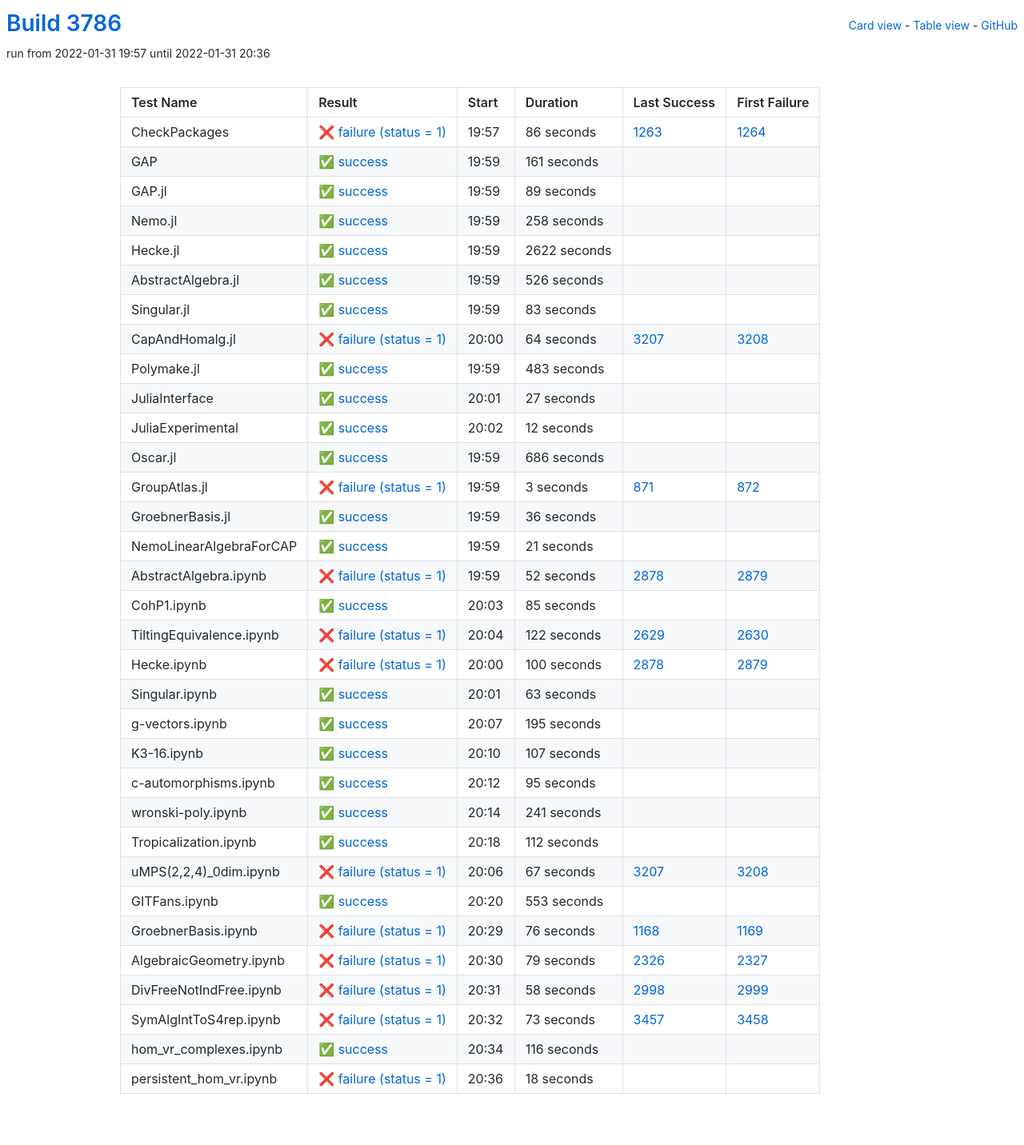
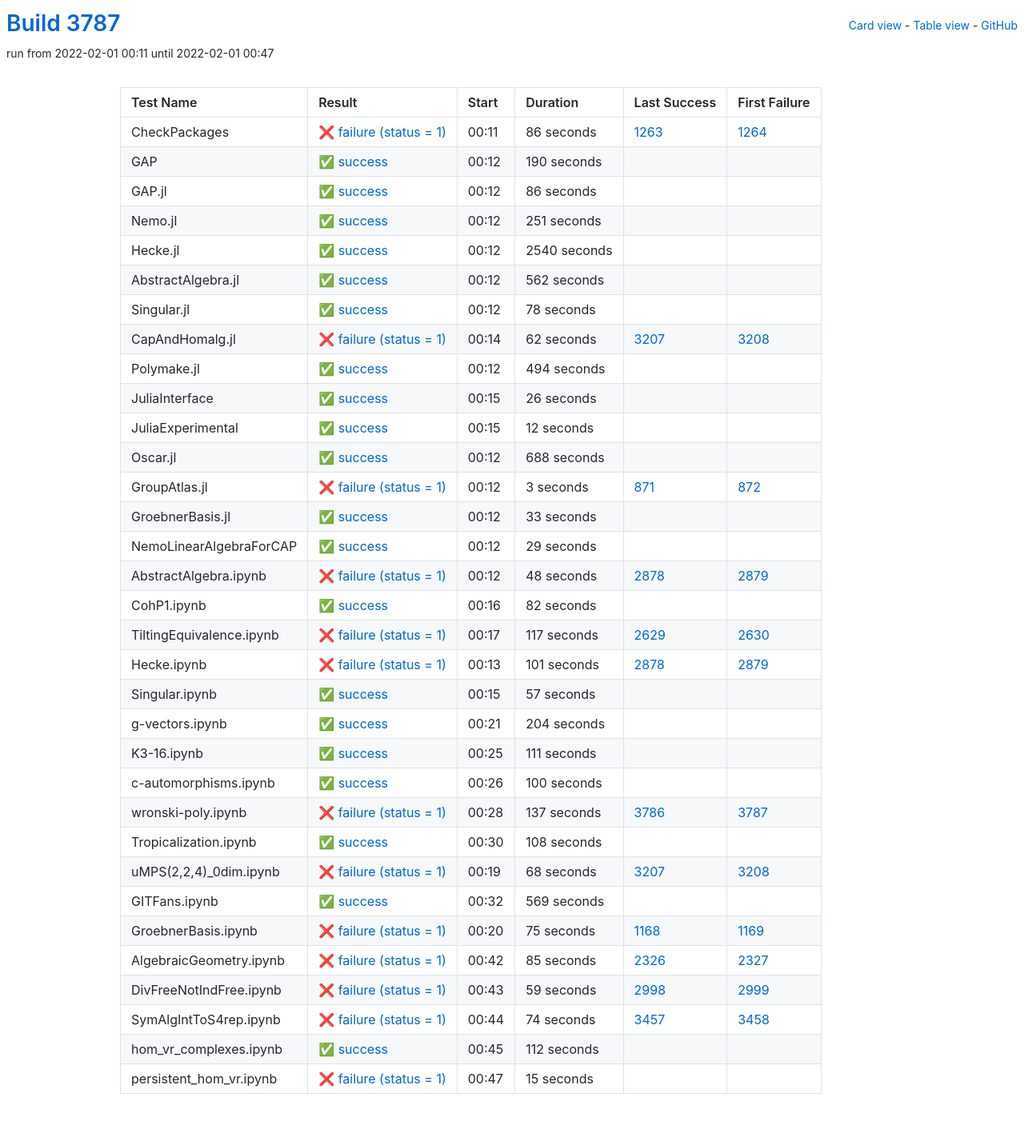
Before and after one commit to oscar-system/oscar-ci-status-stable, a Jekyll site: the page built from table.html, in a window 1280 px wide. Shown: the whole page at 80% size. Built offline with Jekyll 4.4.1, drawn with Linux system fonts in a browser that asks for light colours.

Commit message:
Build #3787

```diff
--- a/_data/ci.yml
+++ b/_data/ci.yml
@@ -1,6 +1,6 @@
 ---
-build: 3786
-build_url: https://oscarci.mathematik.uni-kl.de/job/oscar-stable/3786/
+build: 3787
+build_url: https://oscarci.mathematik.uni-kl.de/job/oscar-stable/3787/
 job: oscar-stable
 organization: oscar-system
 repo: oscar-ci-status-stable
@@ -8,8 +8,8 @@ repourl: https://github.com/oscar-system/oscar-ci-status-stable
 tests:
 - name: CheckPackages
   id: checkpackages
-  log: https://oscarci.mathematik.uni-kl.de/job/oscar-stable/3786/artifact/logs/build-3786/CheckPackages.log
-  start: 2022-01-31 19:57
+  log: https://oscarci.mathematik.uni-kl.de/job/oscar-stable/3787/artifact/logs/build-3787/CheckPackages.log
+  start: 2022-02-01 00:11
   success: false
   exitcode: 1
   status: failure
@@ -20,116 +20,116 @@ tests:
   first_failure_url: https://oscarci.mathematik.uni-kl.de/job/oscar-stable/1264/
 - name: GAP
   id: gap
-  log: https://oscarci.mathematik.uni-kl.de/job/oscar-stable/3786/artifact/logs/build-3786/GAP.log
-  start: 2022-01-31 19:59
+  log: https://oscarci.mathematik.uni-kl.de/job/oscar-stable/3787/artifact/logs/build-3787/GAP.log
+  start: 2022-02-01 00:12
   success: true
   exitcode: 0
   status: success
-  duration: 161
+  duration: 190
   last_success: false
   last_success_url:
   first_failure: false
   first_failure_url:
 - name: GAP.jl
   id: gap-jl
-  log: https://oscarci.mathematik.uni-kl.de/job/oscar-stable/3786/artifact/logs/build-3786/GAP.jl.log
-  start: 2022-01-31 19:59
+  log: https://oscarci.mathematik.uni-kl.de/job/oscar-stable/3787/artifact/logs/build-3787/GAP.jl.log
+  start: 2022-02-01 00:12
   success: true
   exitcode: 0
   status: success
-  duration: 89
+  duration: 86
   last_success: false
   last_success_url:
   first_failure: false
   first_failure_url:
 - name: Nemo.jl
   id: nemo-jl
-  log: https://oscarci.mathematik.uni-kl.de/job/oscar-stable/3786/artifact/logs/build-3786/Nemo.jl.log
-  start: 2022-01-31 19:59
+  log: https://oscarci.mathematik.uni-kl.de/job/oscar-stable/3787/artifact/logs/build-3787/Nemo.jl.log
+  start: 2022-02-01 00:12
   success: true
   exitcode: 0
   status: success
-  duration: 258
+  duration: 251
   last_success: false
   last_success_url:
   first_failure: false
   first_failure_url:
 - name: Hecke.jl
   id: hecke-jl
-  log: https://oscarci.mathematik.uni-kl.de/job/oscar-stable/3786/artifact/logs/build-3786/Hecke.jl.log
-  start: 2022-01-31 19:59
+  log: https://oscarci.mathematik.uni-kl.de/job/oscar-stable/3787/artifact/logs/build-3787/Hecke.jl.log
+  start: 2022-02-01 00:12
   success: true
   exitcode: 0
   status: success
-  duration: 2622
+  duration: 2540
   last_success: false
   last_success_url:
   first_failure: false
   first_failure_url:
 - name: AbstractAlgebra.jl
   id: abstractalgebra-jl
-  log: https://oscarci.mathematik.uni-kl.de/job/oscar-stable/3786/artifact/logs/build-3786/AbstractAlgebra.jl.log
-  start: 2022-01-31 19:59
+  log: https://oscarci.mathematik.uni-kl.de/job/oscar-stable/3787/artifact/logs/build-3787/AbstractAlgebra.jl.log
+  start: 2022-02-01 00:12
   success: true
   exitcode: 0
   status: success
-  duration: 526
+  duration: 562
   last_success: false
   last_success_url:
   first_failure: false
   first_failure_url:
 - name: Singular.jl
   id: singular-jl
-  log: https://oscarci.mathematik.uni-kl.de/job/oscar-stable/3786/artifact/logs/build-3786/Singular.jl.log
-  start: 2022-01-31 19:59
+  log: https://oscarci.mathematik.uni-kl.de/job/oscar-stable/3787/artifact/logs/build-3787/Singular.jl.log
+  start: 2022-02-01 00:12
   success: true
   exitcode: 0
   status: success
-  duration: 83
+  duration: 78
   last_success: false
   last_success_url:
   first_failure: false
   first_failure_url:
 - name: CapAndHomalg.jl
   id: capandhomalg-jl
-  log: https://oscarci.mathematik.uni-kl.de/job/oscar-stable/3786/artifact/logs/build-3786/CapAndHomalg.jl.log
-  start: 2022-01-31 20:00
+  log: https://oscarci.mathematik.uni-kl.de/job/oscar-stable/3787/artifact/logs/build-3787/CapAndHomalg.jl.log
+  start: 2022-02-01 00:14
   success: false
   exitcode: 1
   status: failure
-  duration: 64
+  duration: 62
   last_success: 3207
   last_success_url: https://oscarci.mathematik.uni-kl.de/job/oscar-stable/3207/
   first_failure: 3208
   first_failure_url: https://oscarci.mathematik.uni-kl.de/job/oscar-stable/3208/
 - name: Polymake.jl
   id: polymake-jl
-  log: https://oscarci.mathematik.uni-kl.de/job/oscar-stable/3786/artifact/logs/build-3786/Polymake.jl.log
-  start: 2022-01-31 19:59
+  log: https://oscarci.mathematik.uni-kl.de/job/oscar-stable/3787/artifact/logs/build-3787/Polymake.jl.log
+  start: 2022-02-01 00:12
   success: true
   exitcode: 0
   status: success
-  duration: 483
+  duration: 494
   last_success: false
   last_success_url:
   first_failure: false
   first_failure_url:
 - name: JuliaInterface
   id: juliainterface
-  log: https://oscarci.mathematik.uni-kl.de/job/oscar-stable/3786/artifact/logs/build-3786/JuliaInterface.log
-  start: 2022-01-31 20:01
+  log: https://oscarci.mathematik.uni-kl.de/job/oscar-stable/3787/artifact/logs/build-3787/JuliaInterface.log
+  start: 2022-02-01 00:15
   success: true
   exitcode: 0
   status: success
-  duration: 27
+  duration: 26
   last_success: false
   last_success_url:
   first_failure: false
   first_failure_url:
 - name: JuliaExperimental
   id: juliaexperimental
-  log: https://oscarci.mathematik.uni-kl.de/job/oscar-stable/3786/artifact/logs/build-3786/JuliaExperimental.log
-  start: 2022-01-31 20:02
+  log: https://oscarci.mathematik.uni-kl.de/job/oscar-stable/3787/artifact/logs/build-3787/JuliaExperimental.log
+  start: 2022-02-01 00:15
   success: true
   exitcode: 0
   status: success
@@ -140,20 +140,20 @@ tests:
   first_failure_url:
 - name: Oscar.jl
   id: oscar-jl
-  log: https://oscarci.mathematik.uni-kl.de/job/oscar-stable/3786/artifact/logs/build-3786/Oscar.jl.log
-  start: 2022-01-31 19:59
+  log: https://oscarci.mathematik.uni-kl.de/job/oscar-stable/3787/artifact/logs/build-3787/Oscar.jl.log
+  start: 2022-02-01 00:12
   success: true
   exitcode: 0
   status: success
-  duration: 686
+  duration: 688
   last_success: false
   last_success_url:
   first_failure: false
   first_failure_url:
 - name: GroupAtlas.jl
   id: groupatlas-jl
-  log: https://oscarci.mathematik.uni-kl.de/job/oscar-stable/3786/artifact/logs/build-3786/GroupAtlas.jl.log
-  start: 2022-01-31 19:59
+  log: https://oscarci.mathematik.uni-kl.de/job/oscar-stable/3787/artifact/logs/build-3787/GroupAtlas.jl.log
+  start: 2022-02-01 00:12
   success: false
   exitcode: 1
   status: failure
@@ -164,140 +164,224 @@ tests:
   first_failure_url: https://oscarci.mathematik.uni-kl.de/job/oscar-stable/872/
 - name: GroebnerBasis.jl
   id: groebnerbasis-jl
-  log: https://oscarci.mathematik.uni-kl.de/job/oscar-stable/3786/artifact/logs/build-3786/GroebnerBasis.jl.log
-  start: 2022-01-31 19:59
+  log: https://oscarci.mathematik.uni-kl.de/job/oscar-stable/3787/artifact/logs/build-3787/GroebnerBasis.jl.log
+  start: 2022-02-01 00:12
   success: true
   exitcode: 0
   status: success
-  duration: 36
+  duration: 33
   last_success: false
   last_success_url:
   first_failure: false
   first_failure_url:
 - name: NemoLinearAlgebraForCAP
   id: nemolinearalgebraforcap
-  log: https://oscarci.mathematik.uni-kl.de/job/oscar-stable/3786/artifact/logs/build-3786/NemoLinearAlgebraForCAP.log
-  start: 2022-01-31 19:59
+  log: https://oscarci.mathematik.uni-kl.de/job/oscar-stable/3787/artifact/logs/build-3787/NemoLinearAlgebraForCAP.log
+  start: 2022-02-01 00:12
   success: true
   exitcode: 0
   status: success
-  duration: 21
+  duration: 29
   last_success: false
   last_success_url:
   first_failure: false
   first_failure_url:
 - name: AbstractAlgebra.ipynb
   id: abstractalgebra-ipynb
-  log: https://oscarci.mathematik.uni-kl.de/job/oscar-stable/3786/artifact/logs/build-3786/AbstractAlgebra.ipynb.log
-  start: 2022-01-31 19:59
+  log: https://oscarci.mathematik.uni-kl.de/job/oscar-stable/3787/artifact/logs/build-3787/AbstractAlgebra.ipynb.log
+  start: 2022-02-01 00:12
   success: false
   exitcode: 1
   status: failure
-  duration: 52
+  duration: 48
   last_success: 2878
   last_success_url: https://oscarci.mathematik.uni-kl.de/job/oscar-stable/2878/
   first_failure: 2879
   first_failure_url: https://oscarci.mathematik.uni-kl.de/job/oscar-stable/2879/
 - name: CohP1.ipynb
   id: cohp1-ipynb
-  log: https://oscarci.mathematik.uni-kl.de/job/oscar-stable/3786/artifact/logs/build-3786/CohP1.ipynb.log
-  start: 2022-01-31 20:03
+  log: https://oscarci.mathematik.uni-kl.de/job/oscar-stable/3787/artifact/logs/build-3787/CohP1.ipynb.log
+  start: 2022-02-01 00:16
   success: true
   exitcode: 0
   status: success
-  duration: 85
+  duration: 82
   last_success: false
   last_success_url:
   first_failure: false
   first_failure_url:
 - name: TiltingEquivalence.ipynb
   id: tiltingequivalence-ipynb
-  log: https://oscarci.mathematik.uni-kl.de/job/oscar-stable/3786/artifact/logs/build-3786/TiltingEquivalence.ipynb.log
-  start: 2022-01-31 20:04
+  log: https://oscarci.mathematik.uni-kl.de/job/oscar-stable/3787/artifact/logs/build-3787/TiltingEquivalence.ipynb.log
+  start: 2022-02-01 00:17
   success: false
   exitcode: 1
   status: failure
-  duration: 122
+  duration: 117
   last_success: 2629
   last_success_url: https://oscarci.mathematik.uni-kl.de/job/oscar-stable/2629/
   first_failure: 2630
   first_failure_url: https://oscarci.mathematik.uni-kl.de/job/oscar-stable/2630/
 - name: Hecke.ipynb
   id: hecke-ipynb
-  log: https://oscarci.mathematik.uni-kl.de/job/oscar-stable/3786/artifact/logs/build-3786/Hecke.ipynb.log
-  start: 2022-01-31 20:00
+  log: https://oscarci.mathematik.uni-kl.de/job/oscar-stable/3787/artifact/logs/build-3787/Hecke.ipynb.log
+  start: 2022-02-01 00:13
   success: false
   exitcode: 1
   status: failure
-  duration: 100
+  duration: 101
   last_success: 2878
   last_success_url: https://oscarci.mathematik.uni-kl.de/job/oscar-stable/2878/
   first_failure: 2879
   first_failure_url: https://oscarci.mathematik.uni-kl.de/job/oscar-stable/2879/
 - name: Singular.ipynb
   id: singular-ipynb
-  log: https://oscarci.mathematik.uni-kl.de/job/oscar-stable/3786/artifact/logs/build-3786/Singular.ipynb.log
-  start: 2022-01-31 20:01
+  log: https://oscarci.mathematik.uni-kl.de/job/oscar-stable/3787/artifact/logs/build-3787/Singular.ipynb.log
+  start: 2022-02-01 00:15
   success: true
   exitcode: 0
   status: success
-  duration: 63
+  duration: 57
   last_success: false
   last_success_url:
   first_failure: false
   first_failure_url:
 - name: g-vectors.ipynb
   id: g-vectors-ipynb
-  log: https://oscarci.mathematik.uni-kl.de/job/oscar-stable/3786/artifact/logs/build-3786/g-vectors.ipynb.log
-  start: 2022-01-31 20:07
+  log: https://oscarci.mathematik.uni-kl.de/job/oscar-stable/3787/artifact/logs/build-3787/g-vectors.ipynb.log
+  start: 2022-02-01 00:21
   success: true
   exitcode: 0
   status: success
-  duration: 195
+  duration: 204
   last_success: false
   last_success_url:
   first_failure: false
   first_failure_url:
 - name: K3-16.ipynb
   id: k3-16-ipynb
-  log: https://oscarci.mathematik.uni-kl.de/job/oscar-stable/3786/artifact/logs/build-3786/K3-16.ipynb.log
-  start: 2022-01-31 20:10
+  log: https://oscarci.mathematik.uni-kl.de/job/oscar-stable/3787/artifact/logs/build-3787/K3-16.ipynb.log
+  start: 2022-02-01 00:25
   success: true
   exitcode: 0
   status: success
-  duration: 107
+  duration: 111
   last_success: false
   last_success_url:
   first_failure: false
   first_failure_url:
 - name: c-automorphisms.ipynb
   id: c-automorphisms-ipynb
-  log: https://oscarci.mathematik.uni-kl.de/job/oscar-stable/3786/artifact/logs/build-3786/c-automorphisms.ipynb.log
-  start: 2022-01-31 20:12
+  log: https://oscarci.mathematik.uni-kl.de/job/oscar-stable/3787/artifact/logs/build-3787/c-automorphisms.ipynb.log
+  start: 2022-02-01 00:26
   success: true
   exitcode: 0
   status: success
-  duration: 95
+  duration: 100
   last_success: false
   last_success_url:
   first_failure: false
   first_failure_url:
 - name: wronski-poly.ipynb
   id: wronski-poly-ipynb
-  log: https://oscarci.mathematik.uni-kl.de/job/oscar-stable/3786/artifact/logs/build-3786/wronski-poly.ipynb.log
-  start: 2022-01-31 20:14
+  log: https://oscarci.mathematik.uni-kl.de/job/oscar-stable/3787/artifact/logs/build-3787/wronski-poly.ipynb.log
+  start: 2022-02-01 00:28
+  success: false
+  exitcode: 1
+  status: failure
+  duration: 137
+  last_success: 3786
+  last_success_url: https://oscarci.mathematik.uni-kl.de/job/oscar-stable/3786/
+  first_failure: 3787
+  first_failure_url: https://oscarci.mathematik.uni-kl.de/job/oscar-stable/3787/
+- name: Tropicalization.ipynb
+  id: tropicalization-ipynb
+  log: https://oscarci.mathematik.uni-kl.de/job/oscar-stable/3787/artifact/logs/build-3787/Tropicalization.ipynb.log
+  start: 2022-02-01 00:30
   success: true
   exitcode: 0
   status: success
-  duration: 241
+  duration: 108
   last_success: false
   last_success_url:
   first_failure: false
   first_failure_url:
-- name: Tropicalization.ipynb
-  id: tropicalization-ipynb
-  log: https://oscarci.mathematik.uni-kl.de/job/oscar-stable/3786/artifact/logs/build-3786/Tropicalization.ipynb.log
-  start: 2022-01-31 20:18
+- name: uMPS(2,2,4)_0dim.ipynb
+  id: umps-2-2-4-0dim-ipynb
+  log: https://oscarci.mathematik.uni-kl.de/job/oscar-stable/3787/artifact/logs/build-3787/uMPS-2-2-4-_0dim.ipynb.log
+  start: 2022-02-01 00:19
+  success: false
+  exitcode: 1
+  status: failure
+  duration: 68
+  last_success: 3207
+  last_success_url: https://oscarci.mathematik.uni-kl.de/job/oscar-stable/3207/
+  first_failure: 3208
+  first_failure_url: https://oscarci.mathematik.uni-kl.de/job/oscar-stable/3208/
+- name: GITFans.ipynb
+  id: gitfans-ipynb
+  log: https://oscarci.mathematik.uni-kl.de/job/oscar-stable/3787/artifact/logs/build-3787/GITFans.ipynb.log
+  start: 2022-02-01 00:32
+  success: true
+  exitcode: 0
+  status: success
+  duration: 569
+  last_success: false
+  last_success_url:
+  first_failure: false
+  first_failure_url:
+- name: GroebnerBasis.ipynb
+  id: groebnerbasis-ipynb
+  log: https://oscarci.mathematik.uni-kl.de/job/oscar-stable/3787/artifact/logs/build-3787/GroebnerBasis.ipynb.log
+  start: 2022-02-01 00:20
+  success: false
+  exitcode: 1
+  status: failure
+  duration: 75
+  last_success: 1168
+  last_success_url: https://oscarci.mathematik.uni-kl.de/job/oscar-stable/1168/
+  first_failure: 1169
+  first_failure_url: https://oscarci.mathematik.uni-kl.de/job/oscar-stable/1169/
+- name: AlgebraicGeometry.ipynb
+  id: algebraicgeometry-ipynb
+  log: https://oscarci.mathematik.uni-kl.de/job/oscar-stable/3787/artifact/logs/build-3787/AlgebraicGeometry.ipynb.log
+  start: 2022-02-01 00:42
+  success: false
+  exitcode: 1
+  status: failure
+  duration: 85
+  last_success: 2326
+  last_success_url: https://oscarci.mathematik.uni-kl.de/job/oscar-stable/2326/
+  first_failure: 2327
+  first_failure_url: https://oscarci.mathematik.uni-kl.de/job/oscar-stable/2327/
+- name: DivFreeNotIndFree.ipynb
+  id: divfreenotindfree-ipynb
+  log: https://oscarci.mathematik.uni-kl.de/job/oscar-stable/3787/artifact/logs/build-3787/DivFreeNotIndFree.ipynb.log
+  start: 2022-02-01 00:43
+  success: false
+  exitcode: 1
+  status: failure
+  duration: 59
+  last_success: 2998
+  last_success_url: https://oscarci.mathematik.uni-kl.de/job/oscar-stable/2998/
+  first_failure: 2999
+  first_failure_url: https://oscarci.mathematik.uni-kl.de/job/oscar-stable/2999/
+- name: SymAlgIntToS4rep.ipynb
+  id: symalginttos4rep-ipynb
+  log: https://oscarci.mathematik.uni-kl.de/job/oscar-stable/3787/artifact/logs/build-3787/SymAlgIntToS4rep.ipynb.log
+  start: 2022-02-01 00:44
+  success: false
+  exitcode: 1
+  status: failure
+  duration: 74
+  last_success: 3457
+  last_success_url: https://oscarci.mathematik.uni-kl.de/job/oscar-stable/3457/
+  first_failure: 3458
+  first_failure_url: https://oscarci.mathematik.uni-kl.de/job/oscar-stable/3458/
+- name: hom_vr_complexes.ipynb
+  id: hom-vr-complexes-ipynb
+  log: https://oscarci.mathematik.uni-kl.de/job/oscar-stable/3787/artifact/logs/build-3787/hom_vr_complexes.ipynb.log
+  start: 2022-02-01 00:45
   success: true
   exitcode: 0
   status: success
@@ -306,99 +390,15 @@ tests:
   last_success_url:
   first_failure: false
   first_failure_url:
-- name: uMPS(2,2,4)_0dim.ipynb
-  id: umps-2-2-4-0dim-ipynb
-  log: https://oscarci.mathematik.uni-kl.de/job/oscar-stable/3786/artifact/logs/build-3786/uMPS-2-2-4-_0dim.ipynb.log
-  start: 2022-01-31 20:06
+- name: persistent_hom_vr.ipynb
+  id: persistent-hom-vr-ipynb
+  log: https://oscarci.mathematik.uni-kl.de/job/oscar-stable/3787/artifact/logs/build-3787/persistent_hom_vr.ipynb.log
+  start: 2022-02-01 00:47
   success: false
   exitcode: 1
   status: failure
-  duration: 67
-  last_success: 3207
-  last_success_url: https://oscarci.mathematik.uni-kl.de/job/oscar-stable/3207/
-  first_failure: 3208
-  first_failure_url: https://oscarci.mathematik.uni-kl.de/job/oscar-stable/3208/
-- name: GITFans.ipynb
-  id: gitfans-ipynb
-  log: https://oscarci.mathematik.uni-kl.de/job/oscar-stable/3786/artifact/logs/build-3786/GITFans.ipynb.log
-  start: 2022-01-31 20:20
-  success: true
-  exitcode: 0
-  status: success
-  duration: 553
+  duration: 15
   last_success: false
   last_success_url:
   first_failure: false
   first_failure_url:
-- name: GroebnerBasis.ipynb
-  id: groebnerbasis-ipynb
-  log: https://oscarci.mathematik.uni-kl.de/job/oscar-stable/3786/artifact/logs/build-3786/GroebnerBasis.ipynb.log
-  start: 2022-01-31 20:29
-  success: false
-  exitcode: 1
-  status: failure
-  duration: 76
-  last_success: 1168
-  last_success_url: https://oscarci.mathematik.uni-kl.de/job/oscar-stable/1168/
-  first_failure: 1169
-  first_failure_url: https://oscarci.mathematik.uni-kl.de/job/oscar-stable/1169/
-- name: AlgebraicGeometry.ipynb
-  id: algebraicgeometry-ipynb
-  log: https://oscarci.mathematik.uni-kl.de/job/oscar-stable/3786/artifact/logs/build-3786/AlgebraicGeometry.ipynb.log
-  start: 2022-01-31 20:30
-  success: false
-  exitcode: 1
-  status: failure
-  duration: 79
-  last_success: 2326
-  last_success_url: https://oscarci.mathematik.uni-kl.de/job/oscar-stable/2326/
-  first_failure: 2327
-  first_failure_url: https://oscarci.mathematik.uni-kl.de/job/oscar-stable/2327/
-- name: DivFreeNotIndFree.ipynb
-  id: divfreenotindfree-ipynb
-  log: https://oscarci.mathematik.uni-kl.de/job/oscar-stable/3786/artifact/logs/build-3786/DivFreeNotIndFree.ipynb.log
-  start: 2022-01-31 20:31
-  success: false
-  exitcode: 1
-  status: failure
-  duration: 58
-  last_success: 2998
-  last_success_url: https://oscarci.mathematik.uni-kl.de/job/oscar-stable/2998/
-  first_failure: 2999
-  first_failure_url: https://oscarci.mathematik.uni-kl.de/job/oscar-stable/2999/
-- name: SymAlgIntToS4rep.ipynb
-  id: symalginttos4rep-ipynb
-  log: https://oscarci.mathematik.uni-kl.de/job/oscar-stable/3786/artifact/logs/build-3786/SymAlgIntToS4rep.ipynb.log
-  start: 2022-01-31 20:32
-  success: false
-  exitcode: 1
-  status: failure
-  duration: 73
-  last_success: 3457
-  last_success_url: https://oscarci.mathematik.uni-kl.de/job/oscar-stable/3457/
-  first_failure: 3458
-  first_failure_url: https://oscarci.mathematik.uni-kl.de/job/oscar-stable/3458/
-- name: hom_vr_complexes.ipynb
-  id: hom-vr-complexes-ipynb
-  log: https://oscarci.mathematik.uni-kl.de/job/oscar-stable/3786/artifact/logs/build-3786/hom_vr_complexes.ipynb.log
-  start: 2022-01-31 20:34
-  success: true
-  exitcode: 0
-  status: success
-  duration: 116
-  last_success: false
-  last_success_url:
-  first_failure: false
-  first_failure_url:
-- name: persistent_hom_vr.ipynb
-  id: persistent-hom-vr-ipynb
-  log: https://oscarci.mathematik.uni-kl.de/job/oscar-stable/3786/artifact/logs/build-3786/persistent_hom_vr.ipynb.log
-  start: 2022-01-31 20:36
-  success: false
-  exitcode: 1
-  status: failure
-  duration: 18
-  last_success: false
-  last_success_url:
-  first_failure: false
-  first_failure_url:
```
Also changed, not shown: README.md.
